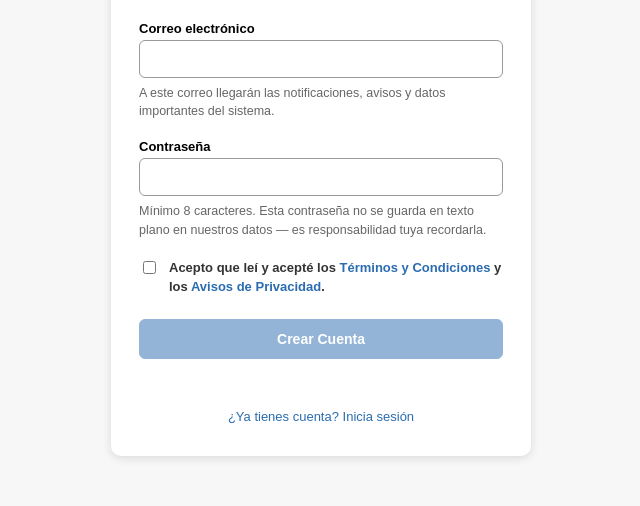
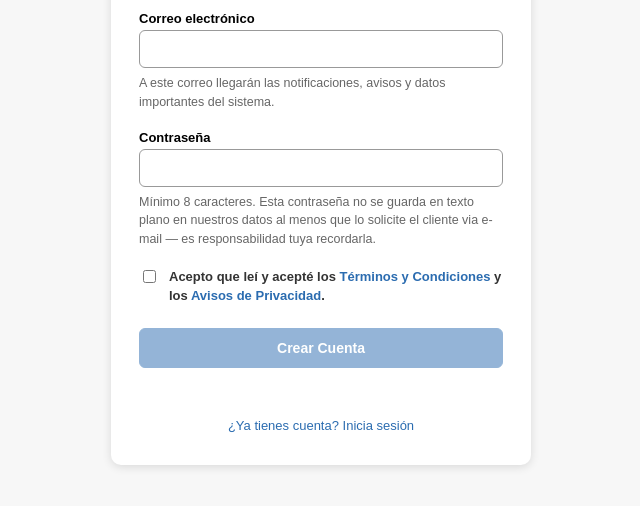
Before and after one commit to 1123Martha-Chess/Artonseley, a website with bundled scripts: page publico/crear-cuenta.html in a window 1280 px wide. Shown: the part 212-718 px from the top of the page, without its empty margins (319-959 px from the left). Built offline with nearby package versions, Linux system fonts and the light colour scheme; no server answers.

Commit message:
Update crear-cuenta.html

```diff
--- a/publico/crear-cuenta.html
+++ b/publico/crear-cuenta.html
@@ -171,7 +171,7 @@
                 <div class="campo">
                     <label for="campoContrasena">Contraseña</label>
                     <input type="password" id="campoContrasena" autocomplete="new-password" required minlength="8" maxlength="200">
-                    <p class="texto-ayuda">Mínimo 8 caracteres. Esta contraseña no se guarda en texto plano en nuestros datos — es responsabilidad tuya recordarla.</p>
+                    <p class="texto-ayuda">Mínimo 8 caracteres. Esta contraseña no se guarda en texto plano en nuestros datos al menos que lo solicite el cliente via e-mail — es responsabilidad tuya recordarla.</p>
                 </div>
 
                 <label class="fila-checkbox" for="campoAceptoTerminos">
```
